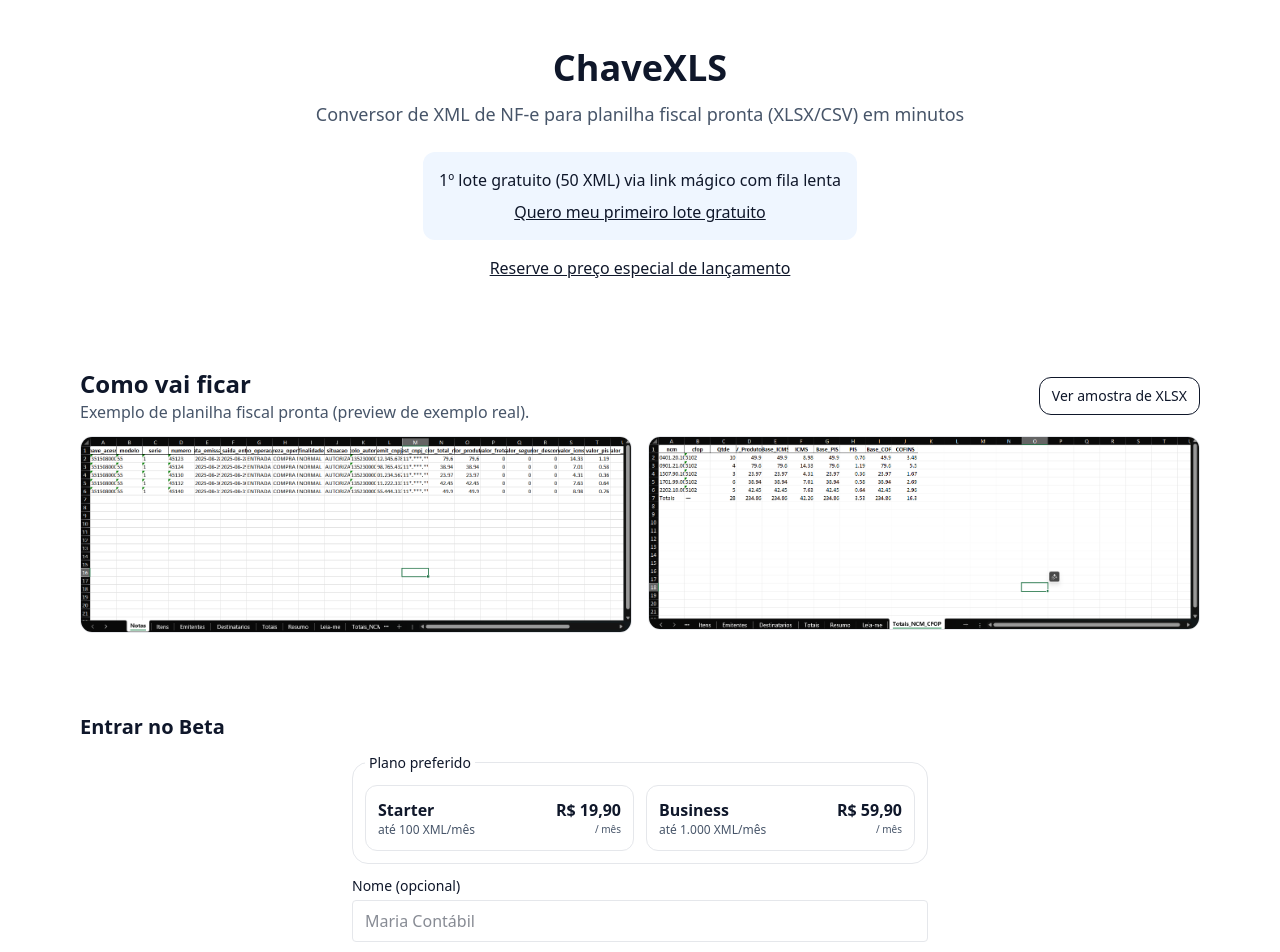
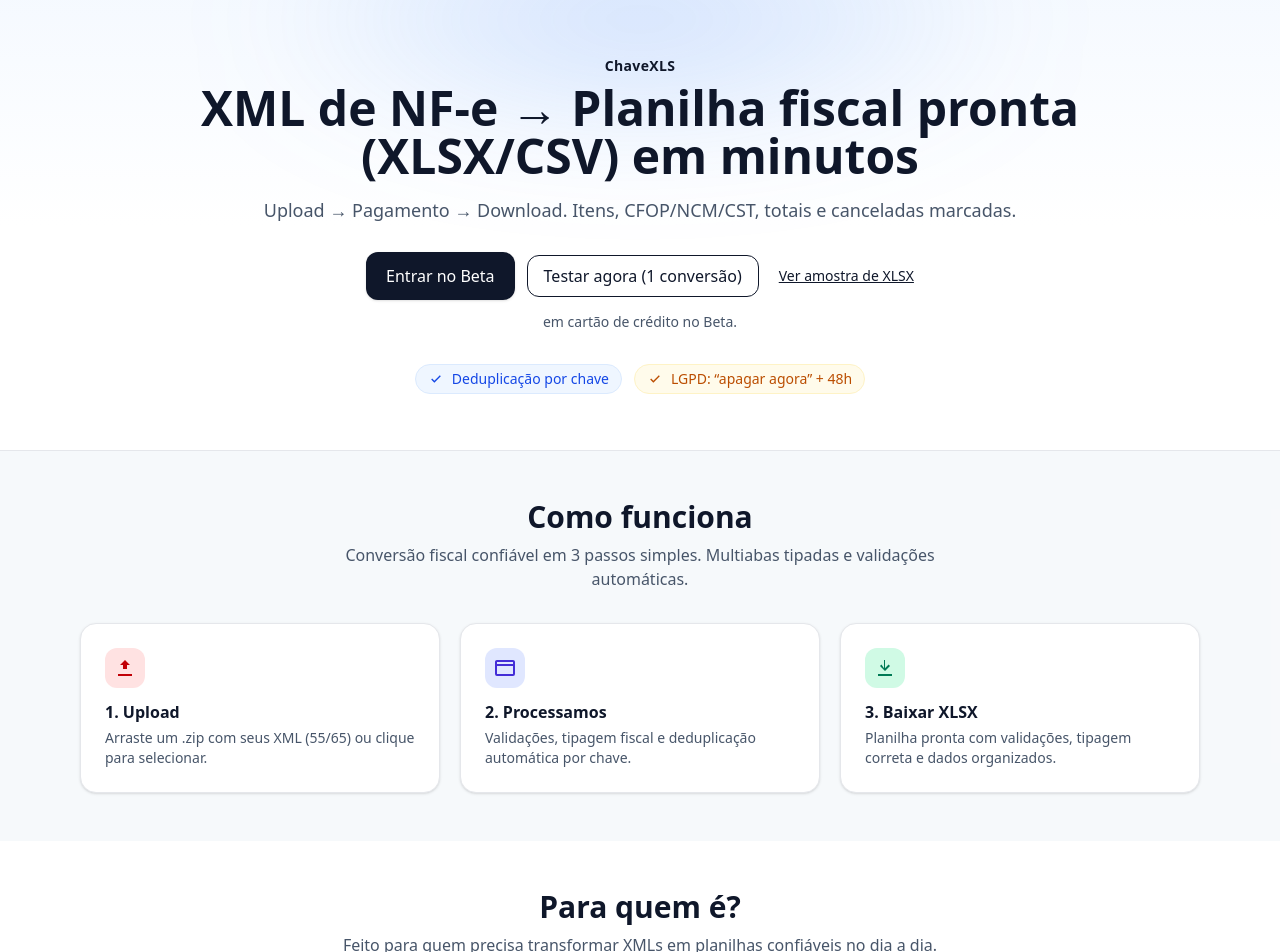
Before and after one commit to jampamatos/chavexls, a React (Vite) app: page /b in a window 1280 px wide. Shown: the top 952 px of the page. Built offline with nearby package versions, Linux system fonts and the light colour scheme; no server answers.

Commit message:
feat(lp-b): add Variant B with demo playground placeholder, regular pricing, and wiring for GA events

```diff
--- a/src/components/Audience.tsx
+++ b/src/components/Audience.tsx
@@ -70,8 +70,15 @@
     },
 ];
 
-function colorClasses(c: AudienceItem['color']) {
-    return `bg-${c}-100 text-${c}-700`
+type Tone = 'red' | 'blue' | 'indigo' | 'emerald';
+function colorClasses(tone: Tone = 'indigo') {
+  switch (tone) {
+    case 'red':     return 'bg-red-100 text-red-700';
+    case 'blue':    return 'bg-blue-100 text-blue-700';
+    case 'emerald': return 'bg-emerald-100 text-emerald-700';
+    case 'indigo':
+    default:        return 'bg-indigo-100 text-indigo-700';
+  }
 }
 
 /** Reusable "Para quem é?" section */
@@ -107,7 +114,7 @@
                       onClick={() => onCardClick?.(title)}
                       className="text-left rounded-2xl border bg-white p-6 shadow-sm transition-all hover:-translate-y-0.5 hover:shadow-md focus:outline-none focus:ring-2 focus:ring-offset-2"
                     >
-                        <div className={`w-10 h-10 rounded-xl flex items-center justify-center mb-3 ${colorClasses(color)}`}>
+                        <div className={`w-10 h-10 rounded-xl flex items-center justify-center mb-3 ${colorClasses(color as Tone)}`}>
                             <Icon className="w-6 h-6" />
                         </div>
                         <h3 className="font-semibold">{title}</h3>
--- /dev/null
+++ b/src/components/DemoPlayground.tsx
@@ -0,0 +1,54 @@
+import { useEffect, useRef } from 'react';
+import { trackEvent } from '../lib/analytics';
+
+type Props = { className?: string };
+
+export default function DemoPlayground({ className = ''}: Props) {
+    const ref = useRef<HTMLDivElement | null>(null);
+    const firedRef = useRef(false);
+
+    useEffect(() => {
+        const el = ref.current;
+        if (!el) return;
+
+        const io = new IntersectionObserver(
+            (entries) => {
+                entries.forEach((e) => {
+                    if (e.isIntersecting && !firedRef.current) {
+                        firedRef.current = true;
+                        trackEvent('demo_view', { variant: 'B' });
+                    }
+                });
+            },
+            { threshold: 0.5 }
+        );
+
+        io.observe(el);
+        return () => io.disconnect();
+    }, []);
+
+    return (
+        <section id="demo" ref={ref} className={className} aria-labelledby="demo-heading">
+            <h2 id="demo-heading" className="text-3xl font-bold text-center mb-2" style={{ color: 'var(--brand-navy' }}>
+                Teste agora (1 conversão gratuita)
+            </h2>
+            <p className="text-center text-muted-foreground max-w-2xl mx-auto mb-8">
+                Área de sandbox para enviar 1 ZIP e baixar o XLSX pronto (em breve).
+            </p>
+
+            <div className="rounded-2xl border bg-white p-6 shadow-sm max-w-3xl mx-auto">
+                <div className="rounded-xl border-2 border-dashed p-10 text-center">
+                    <p className="font-medium mb-1">Arraste aqui o ZIP (55/65)</p>
+                    <p className="text-sm text-muted-foreground">Placeholder — upload real será conectado depois.</p>
+                    <button
+                      type="button"
+                      disabled
+                      className="mt-4 inline-flex item-center justify-center rounded-xl px-4 py-2 font-medium border bg-muted-foreground cursor-not-allowed"
+                    >
+                        Enviar ZIP
+                    </button>
+                </div>
+            </div>
+        </section>
+    );
+}
--- a/src/pages/VariantB.tsx
+++ b/src/pages/VariantB.tsx
@@ -1,47 +1,156 @@
-import { useEffect } from 'react';
-import { trackEvent } from '../lib/analytics';
-import { Link } from 'react-router-dom';
-import XlsxPreview from '../components/XlsxPreview';
-import BetaSignupForm from '../components/BetaSignupForm';
+import { useEffect, useState } from "react";
+import { trackEvent } from "../lib/analytics";
+import { Link } from "react-router-dom";
+
+import Audience from "../components/Audience";
+import Benefits from "../components/Benefits";
+import BetaSignupForm from "../components/BetaSignupForm";
+import DemoPlayground from "../components/DemoPlayground";
+import FAQ from "../components/FAQ";
+import Hero from "../components/Hero";
+import HowItWorks from "../components/HowItWorks";
+import Pricing from "../components/Pricing";
+import SecurityLGPD from "../components/SecurityLGPD";
+import XlsxPreview from "../components/XlsxPreview";
 
 export default function VariantB() {
-    useEffect(() => { trackEvent("demo_view", { variant: "B" }) }, [])
+    const [selectedPlan, setSelectedPlan] = useState<"starter" | "business" | "">("");
 
-    return(
-        <main className="font-sans">
-            <section className="max-w-6xl mx-auto px-4 py-12 text-center">
-                <h1 className="text-4xl font-bold mb-3" style={{ color: "var(--brand-navy)" }}>ChaveXLS</h1>
-                <p className="text-lg text-muted-foreground">Conversor de XML de NF-e para planilha fiscal pronta (XLSX/CSV) em minutos</p>
+    useEffect(() => {
+        // Variant B's demo_view also fires when the playground enters viewport (in the component)
+        trackEvent('page_view', { variant: 'B' });
+    }, []);
 
-                <div className="bg-accent rounded-xl p-4 mt-6 inline-block">
-                <p className="font-medium">1º lote gratuito (50 XML) via link mágico com fila lenta</p>
-                <button
-                    className="mt-2 underline"
-                    onClick={() => trackEvent("free_claim_click", { variant: "B" })}
-                >
-                    Quero meu primeiro lote gratuito
-                </button>
+    function scrollTo(id: string) {
+        const el = document.getElementById(id);
+        if (el) el.scrollIntoView({ behavior: "smooth", block: "start" });
+    }
+
+    function handleTryDemoClick() {
+        trackEvent('try_demo_click', { variant: 'B' });
+        scrollTo('demo');
+    }
+
+    function handleBetaClick() {
+        trackEvent('form_start', { variant: 'B' });
+        scrollTo('beta-signup');
+    }
+
+    function handlePlanClick(planId: 'starter' | 'business') {
+        trackEvent('pricing_interest_click', { variant: 'B', plan_id: planId, plan_variant: 'regular' });
+
+        const url = new URL(window.location.href);
+        url.searchParams.set('plan_hint', planId);
+        window.history.replaceState({}, '', url.toString());
+
+        setSelectedPlan(planId);
+        scrollTo('beta-signup');
+    }
+
+    const plans = [
+        {
+          id: 'starter' as const,
+          name: 'Até 100 XML',
+          limit: 'Ideal para pequenas empresas',
+          priceMonthly: 19.90,
+          bullets: ['Conversão XLSX/CSV', 'Tipagem fiscal correta', 'Deduplicação automática'],
+        },
+        {
+          id: 'business' as const,
+          name: 'Até 1.000 XML',
+          limit: 'Para empresas com maior volume',
+          priceMonthly: 59.90,
+          bullets: [
+            'Conversão XLSX/CSV',
+            'Tipagem fiscal correta',
+            'Deduplicação automática',
+            'Processamento prioritário',
+            'Suporte técnico',
+          ],
+          badge: 'Mais Popular',
+          highlightTone: 'emerald' as const,
+        },
+    ];
+
+    return (
+            <main className="font-sans">
+                {/* HERO */}
+                <Hero
+                  overline="ChaveXLS"
+                  title="XML de NF-e → Planilha fiscal pronta (XLSX/CSV) em minutos"
+                  subtitle={<>Upload → Pagamento → Download. Itens, CFOP/NCM/CST, totais e canceladas marcadas.</>}
+                  primary={{ label: 'Entrar no Beta', onClick: handleBetaClick }}
+                  secondary={{ label: 'Testar agora (1 conversão)', onClick: handleTryDemoClick }}
+                  helperText="em cartão de crédito no Beta."
+                  chips={[
+                    { label: 'Deduplicação por chave', tone: 'blue' },
+                    { label: 'LGPD: “apagar agora” + 48h', tone: 'amber' },
+                  ]}
+                  sampleLink={{
+                    href: '/assets/sample.xlsx',
+                    onClick: () => trackEvent('sample_download', { variant: 'B' }),
+                  }}
+                  className="max-w-6xl mx-auto px-4 py-14"
+                />
+
+                {/* HOW IT WORKS */}
+                <div className="bg-muted/60">
+                    <HowItWorks className="max-w-6xl mx-auto px-4 py-12" />
                 </div>
 
-                <div className="mt-4">
-                <button
-                    className="underline"
-                    onClick={() => trackEvent("pricing_interest_click", { variant: "B" })}
-                >
-                    Reserve o preço especial de lançamento
-                </button>
+                {/* WHO IS IT FOR */}
+                <Audience className="max-w-6xl mx-auto px-4 py-12" />
+
+                {/* BENEFITS */}
+                <div className="bg-muted/60">
+                  <Benefits className="max-w-6xl mx-auto px-4 py-12" />
                 </div>
-            </section>
 
-            <XlsxPreview />
+                {/* DEMO PREVIEW */}
+                <XlsxPreview variant="B"/>
 
-            <section className="max-w-6xl mx-auto px-4 py-10">
-                <h2 className="text-xl font-semibold mb-3">Entrar no Beta</h2>
-                <BetaSignupForm variant="B" />
-                <p className="mt-4 text-sm text-muted-foreground">
-                <Link to="/terms" className="underline">Termos do Beta</Link> · Retenção de 48h · Autoatendimento de baixo contato
-                </p>
-            </section>
-        </main>
-    )
+                {/* DEMO PLAYGROUND */}
+                <DemoPlayground className="max-w-6xl mx-auto px-4 py-12" />
+
+                {/* PLANS */}
+                <Pricing
+                  className="max-w-6xl mx-auto px-4 py-12"
+                  plans={plans}
+                  planVariant="regular"
+                  founderDiscountPct={0.30}
+                  footnote="Sem cobrança durante o Beta. Valores estimados; podem ajustar após o Beta."
+                  onSelect={(planId) => handlePlanClick(planId)}
+                />
+
+                {/* SECURITY AND LGPD */}
+                <div className="bg-accent/40">
+                  <SecurityLGPD className="max-w-6xl mx-auto px-4 py-12" />
+                </div>
+
+
+                {/* FAQ */}
+                <FAQ className="max-w-6xl mx-auto px-4 py-12" />
+
+                {/* SIGNUP SECTION */}
+                <section id="beta-signup" className="max-w-6xl mx-auto px-4 py-10" aria-labelledby="signup-heading">
+                  <span id="beta" />
+                  <h2 id="signup-heading" className="text-xl font-semibold mb-3" style={{ color: 'var(--brand-navy)' }}>
+                    Entrar no Beta
+                  </h2>
+                  <BetaSignupForm variant="B" selectedPlan={selectedPlan} />
+                </section>
+
+                {/* FOOTER */}
+                <footer className="py-10 text-center text-sm text-muted-foreground">
+                  <div className="max-w-6xl mx-auto px-4">
+                    <div className="flex items-center justify-center gap-4 mb-2">
+                      <Link to="/termos-beta" className="underline">Termos</Link>
+                      <Link to="/privacidade" className="underline">Privacidade</Link>
+                      <a href="mailto:contato@chavexls.com" className="underline">Contato</a>
+                    </div>
+                    <p>© {new Date().getFullYear()} ChaveXLS.</p>
+                  </div>
+                </footer>
+            </main>
+        );
 }
```
